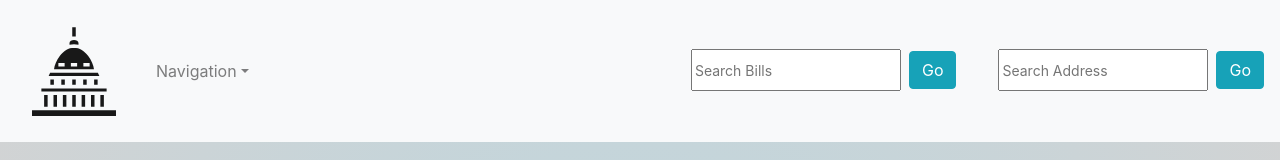
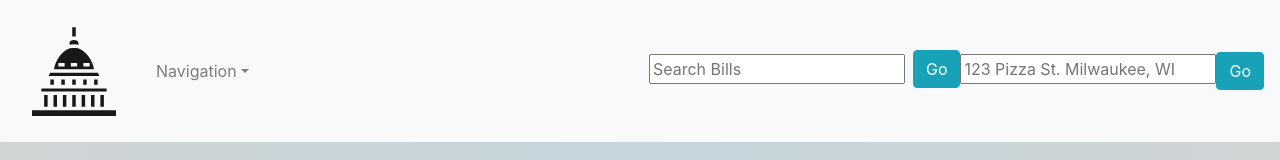
Before and after one commit to jreidmke/capstone2, a React (Create React App) app: page / in a window 1280 px wide. Shown: the top 160 px of the page. Built offline with nearby package versions, Linux system fonts and the light colour scheme; no server answers; what google-maps-react would draw is missing.

Commit message:
corrected search bar bug

```diff
--- a/src/politicians/PoliticianDetails.js
+++ b/src/politicians/PoliticianDetails.js
@@ -58,7 +58,7 @@ const PoliticianDetails = () => {
                 </Col>
 
                 <Col>
-                    <ContributionList/>
+                    {/* <ContributionList/> */}
                 </Col>
             </Row>
 
--- a/src/searches/AddressForm.js
+++ b/src/searches/AddressForm.js
@@ -42,17 +42,75 @@ const AddressForm = ({isNavbar}) => {
         <form>
             <input
             type='text'
-            placeholder={isNavbar ? "Search Address" : "123 Pizza St. Milwaukee, WI"}
+            placeholder= "123 Pizza St. Milwaukee, WI"
             name='address'
             id='address'
             onChange={handleChange}
             value={formData.address}
-            className={isNavbar ? "isNavbar" : "isNotNavbar"}
             />
-            <Button onClick={handleSubmit} variant='info' className={isNavbar ? 'ml-2 mb-1': 'mb-3 ml-2'}>{isNavbar ? "Go" : "Submit"}</Button>
+            <Button onClick={handleSubmit} variant='info'>Go</Button>
             <br/>{error.length ? <Alert variant='danger' id='alert'>{error}</Alert> : ''}
         </form>
     )
 }
 
 export default AddressForm;
+
+// import {useEffect, useState} from 'react';
+// import { getOCDStringByAddress} from './../api/api';
+// import {useHistory} from 'react-router-dom';
+// import Button from 'react-bootstrap/Button';
+// import Alert from 'react-bootstrap/Alert';
+// import './BillForm.css';
+
+// const AddressForm = ({isNavbar}) => {
+//     const history = useHistory();
+//     const [formData, setFormData] = useState({
+//         address: ""
+//     });
+//     const [error, setError] = useState([]);
+
+//     useEffect(() => {
+//         const timeout = setTimeout(() => {
+//             setError([]);
+//         }, 3000);
+//         return () => clearTimeout(timeout);
+//     }, [error]);
+
+//     const handleChange = e => {
+//         const {name, value} = e.target;
+//         setFormData(formData => ({
+//             ...formData,
+//             [name]: value
+//         }));
+//     };
+
+//     const handleSubmit = async(e) => {
+//         e.preventDefault();
+//         const resp = await getOCDStringByAddress(formData.address);
+//         if(resp.slice(0, 3) === 'ocd') {
+//             history.push(`/pols/${resp}`);
+//         } else {
+//             setError(resp);
+//         }
+
+//     };
+
+//     return(
+//         <form>
+//             <input
+//             type='text'
+//             placeholder={isNavbar ? "Search Address" : "123 Pizza St. Milwaukee, WI"}
+//             name='address'
+//             id='address'
+//             onChange={handleChange}
+//             value={formData.address}
+//             className={isNavbar ? "isNavbar" : "isNotNavbar"}
+//             />
+//             <Button onClick={handleSubmit} variant='info' className={isNavbar ? 'ml-2 mb-1': 'mb-3 ml-2'}>{isNavbar ? "Go" : "Submit"}</Button>
+//             <br/>{error.length ? <Alert variant='danger' id='alert'>{error}</Alert> : ''}
+//         </form>
+//     )
+// }
+
+// export default AddressForm;
--- a/src/searches/BillForm.js
+++ b/src/searches/BillForm.js
@@ -49,7 +49,6 @@ const BillForm = ({isNavbar}) => {
             id='term'
             onChange={handleChange}
             value={formData.term}
-            className={isNavbar ? "isNavbar" : "isNotNavbar"}
             />
             <Button onClick={handleSubmit} variant='info' className={isNavbar ? 'ml-2 mb-1': 'mb-3 ml-2'}>{isNavbar ? "Go" : "Submit"}</Button>
             <br/>{error.length ? <Alert variant='danger' id='alert'>{error}</Alert> : ''}
@@ -60,4 +59,63 @@ const BillForm = ({isNavbar}) => {
 export default BillForm;
 
 
-{/* <Button onClick={handleSubmit} variant='info' className={isNavbar ? 'ml-2 mb-1': 'mb-3 ml-2'}>{isNavbar ? "Go" : "Submit"}</Button> */}
+// import {useState, useEffect} from 'react';
+// import {useHistory} from 'react-router-dom';
+// import Button from 'react-bootstrap/Button';
+// import './BillForm.css';
+// import Alert from 'react-bootstrap/Alert';
+
+// const BillForm = ({isNavbar}) => {
+//     const history = useHistory();
+//     const [formData, setFormData] = useState({
+//         term: ""
+//     });
+//     const [error, setError] = useState([]);
+
+//     const handleChange = e => {
+//         const {name, value} = e.target;
+//         setFormData(formData => ({
+//             ...formData,
+//             [name]: value
+//         }))
+//     };
+
+//     useEffect(() => {
+//         const timeout = setTimeout(() => {
+//             setError([]);
+//         }, 3000);
+//         return () => clearTimeout(timeout);
+//     }, [error]);
+
+//     const handleSubmit = async(e) => {
+//         console.log(history);
+//         e.preventDefault();
+//         if(formData.term.length > 2) {
+//             history.push('/');
+//             history.push(`/bills/search/${formData.term}`);
+//             console.log("Here");
+//             // history.location.pathname=`/bills/search/${formData.term}`
+//             return;
+//         } else {
+//             setError('Minimum term length is 3 (ex: cat).')
+//         }
+//     };
+
+//     return(
+//         <form onSubmit={handleSubmit}>
+//             <input
+//             type='text'
+//             placeholder={isNavbar ? "Search Bills" : "Health Care"}
+//             name='term'
+//             id='term'
+//             onChange={handleChange}
+//             value={formData.term}
+//             className={isNavbar ? "isNavbar" : "isNotNavbar"}
+//             />
+//             <Button onClick={handleSubmit} variant='info' className={isNavbar ? 'ml-2 mb-1': 'mb-3 ml-2'}>{isNavbar ? "Go" : "Submit"}</Button>
+//             <br/>{error.length ? <Alert variant='danger' id='alert'>{error}</Alert> : ''}
+//         </form>
+//     )
+// }
+
+// export default BillForm;
```
